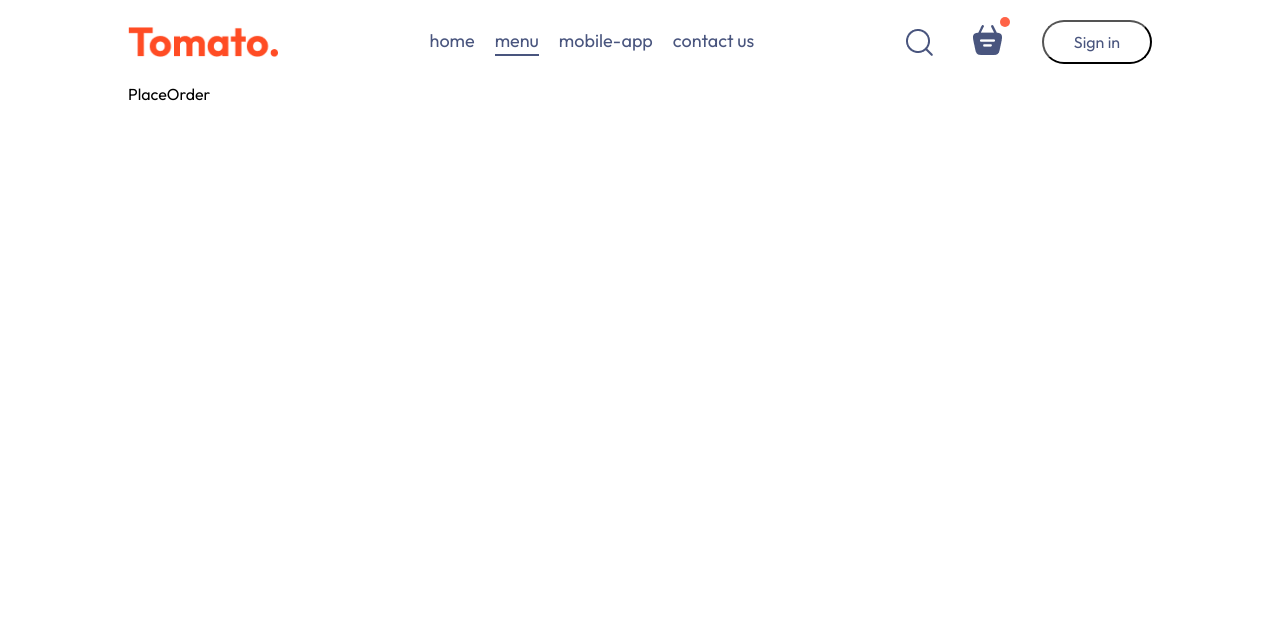
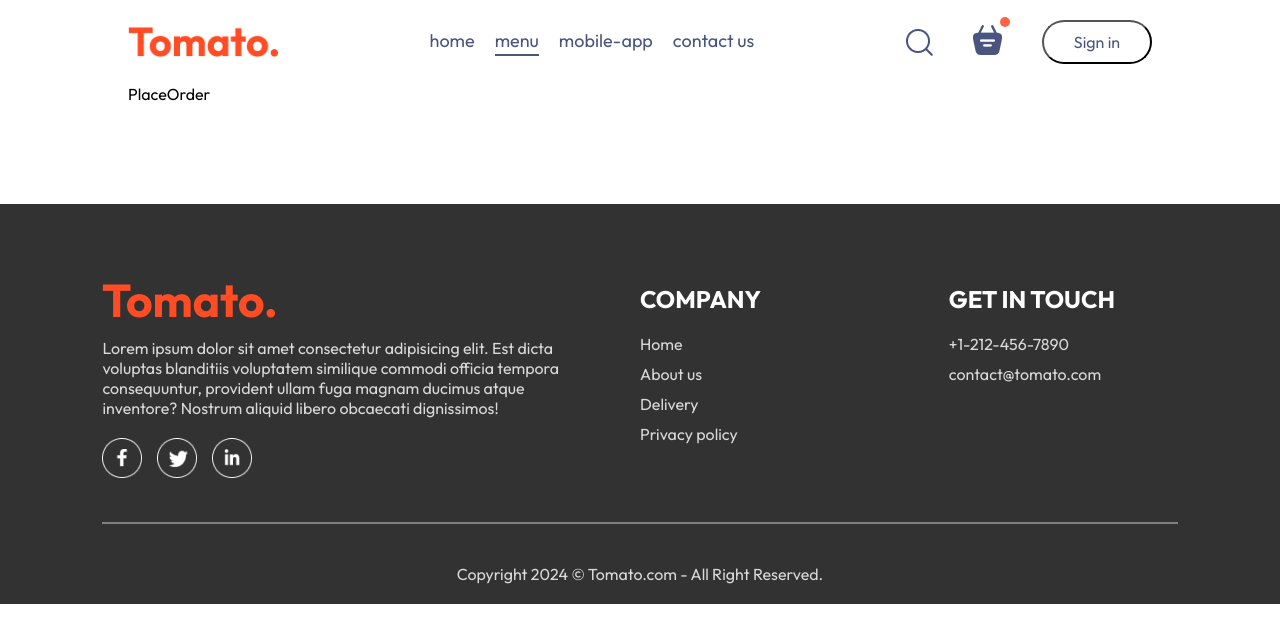
Before and after one commit to ChauPhat/DuAnVietMy-React-CSharp, a React (Vite) app: page /order in a window 1280 px wide. Shown: the top 642 px of the page. Built offline with nearby package versions, Linux system fonts and the light colour scheme.

Commit message:
chauphat: done footer

```diff
--- a/src/App.jsx
+++ b/src/App.jsx
@@ -4,9 +4,11 @@
 import Home from './pages/Home/Home'
 import Cart from './pages/Cart/Cart'
 import PlaceOrder from './pages/PlaceOrder/PlaceOrder'
+import Footer from './components/Footer/Footer'
 
 const App = () => {
   return (
+    <>
     <div className='app'>
       <Navbar/>
       <Routes>
@@ -15,6 +17,8 @@
         <Route path='/order' element={<PlaceOrder />}></Route>
       </Routes>
     </div>
+    <Footer/>
+    </>
   )
 }
 
--- /dev/null
+++ b/src/components/Footer/Footer.css
@@ -0,0 +1,41 @@
+.footer{
+    color: #d9d9d9;
+    background-color: #323232;
+    display: flex;
+    flex-direction: column;
+    align-items: center;
+    gap: 20px;
+    padding: 20px 8vw;
+    padding-top: 80px;
+    margin-top: 100px;
+}
+.footer-content{
+    width: 100%;
+    display: grid;
+    grid-template-columns: 2fr 1fr 1fr;
+    gap: 80px;
+}
+.footer-content-left, .footer-content-right, .footer-content-center{
+     display: flex;
+     flex-direction: column;
+     align-items: start;
+     gap: 20px;
+}
+.footer-content-left li, .footer-content-right li, .footer-content-center li{
+    list-style: none;
+    margin-bottom: 10px;
+}
+.footer-content-right h2, .footer-content-center h2{
+    color: white;
+}
+.footer-social-icons img{
+    width: 40px;
+    margin-right: 15px;
+}
+.footer hr{
+    width: 100%;
+    height: 2px;
+    margin: 20px 0;
+    background-color: grey;
+    border: none;
+}
--- /dev/null
+++ b/src/components/Footer/Footer.jsx
@@ -0,0 +1,41 @@
+import React from 'react'
+import './Footer.css'
+import { assets } from '../../assets/assets'
+const Footer = () => {
+    return (
+        <div className='footer' id='footer'>
+            <div className="footer-content">
+                <div className="footer-content-left">
+                    <img src={assets.logo} alt="" />
+                    <p>Lorem ipsum dolor sit amet consectetur adipisicing elit. Est dicta voluptas blanditiis voluptatem similique commodi officia tempora consequuntur, provident ullam fuga magnam ducimus atque inventore? Nostrum aliquid libero obcaecati dignissimos!</p>
+                    <div className="footer-social-icons">
+                        <img src={assets.facebook_icon} alt="" />
+                        <img src={assets.twitter_icon} alt="" />
+                        <img src={assets.linkedin_icon} alt="" />
+                    </div>
+                </div>
+                <div className="footer-content-center">
+                    <h2>COMPANY</h2>
+                    <ul>
+                        <li>Home</li>
+                        <li>About us</li>
+                        <li>Delivery</li>
+                        <li>Privacy policy</li>
+                    </ul>
+                </div>
+                <div className="footer-content-right">
+                    <h2>GET IN TOUCH</h2>
+                    <ul>
+                        <li>+1-212-456-7890</li>
+                        <li>contact@tomato.com</li>
+                    </ul>
+                </div>
+
+            </div>
+            <hr />
+            <p className='footer-copyright'>Copyright 2024 © Tomato.com - All Right Reserved.</p>
+        </div>
+    )
+}
+
+export default Footer
```
